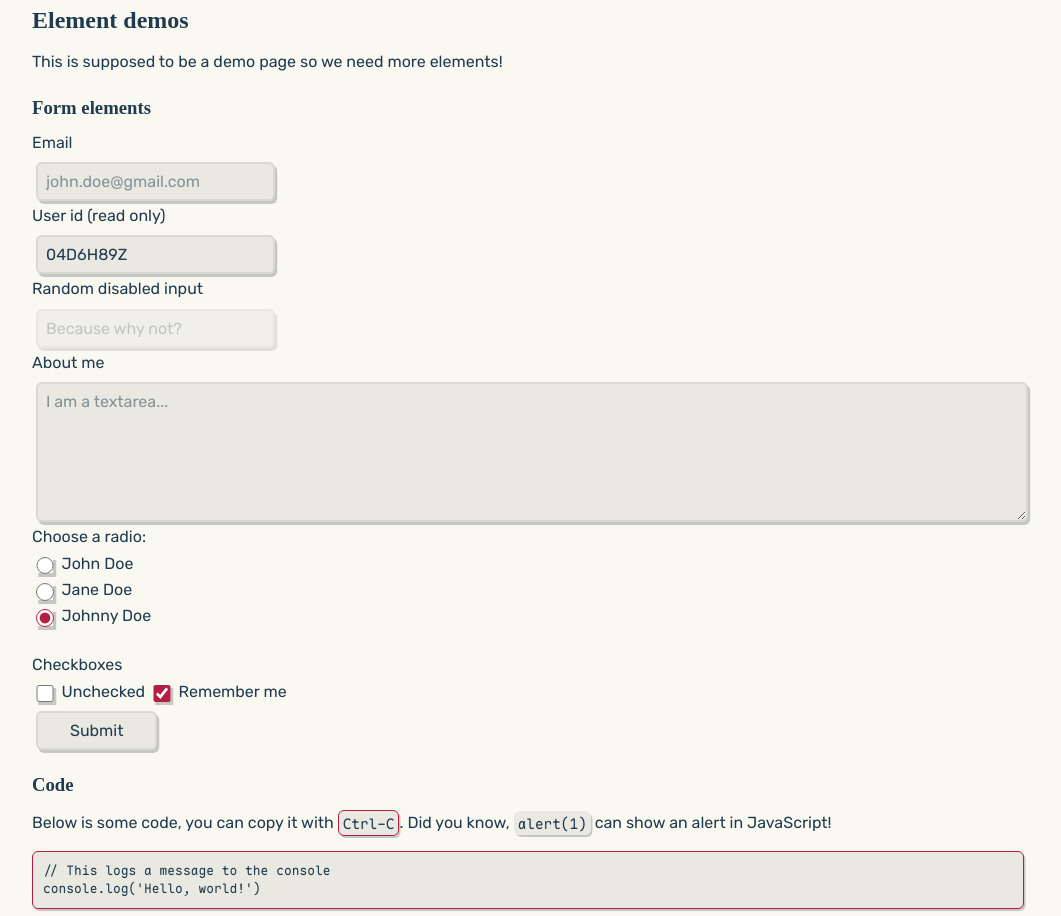
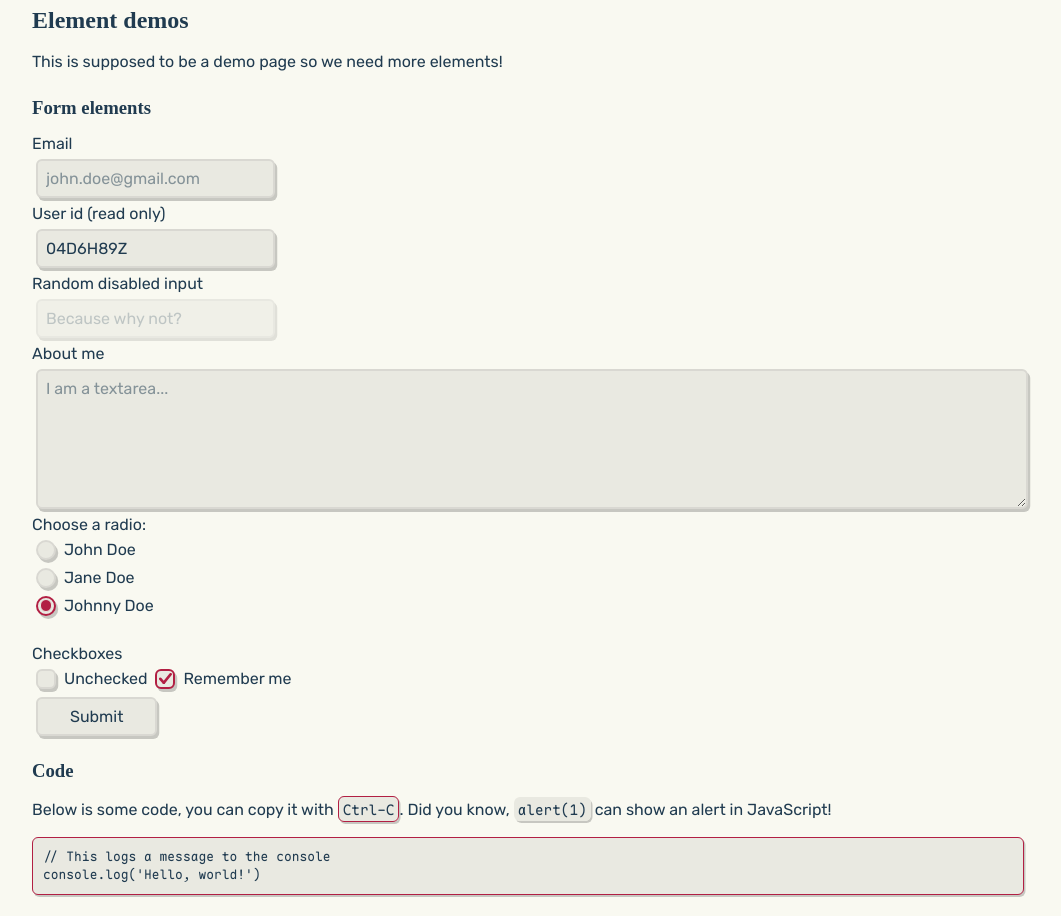
Before and after one commit to kaplanz/recess, a plain HTML site: page index.html in a window 1280 px wide. Shown: the part 500-1416 px from the top of the page, without its empty margins (112-1173 px from the left). Drawn offline with Linux system fonts and the light colour scheme; a web font is replaced by a local one.

Commit message:
feat: update checkbox, radio buttons

```diff
--- a/src/core/form.css
+++ b/src/core/form.css
@@ -35,12 +35,6 @@ input,
 select {
   display: block;
 }
-
-[type="checkbox"],
-[type="radio"] {
-  display: initial;
-}
-
 
 input:not([type="file"]),
 select,
@@ -80,6 +74,10 @@ textarea {
     --shadow: oklch(from var(--accent) l c h / .4);
   }
 
+  &:checked {
+    --border: var(--accent);
+  }
+
   &:disabled {
     cursor: not-allowed;
     opacity: .5;
@@ -116,8 +114,35 @@ input[type="color"] {
 
 input[type="checkbox"],
 input[type="radio"] {
-  height: 1.1em;
-  width: 1.1em;
+  appearance: none;
+  display: inline-block;
+  position: relative;
+
+  width: 1.25em;
+  height: 1.25em;
+
+  &:checked::before {
+    display: block;
+    content: "";
+
+    position: absolute;
+    inset: 10%;
+
+    height: 80%;
+    width: 80%;
+
+    background: var(--border);
+  }
+}
+
+input[type="checkbox"]:checked::before {
+  mask: var(--check) center center / 100% auto no-repeat;
+}
+
+input[type="radio"]:checked::before {
+  border-radius: 100%;
+  border: 1px solid var(--backgd);
+  box-sizing: border-box;
 }
 
 input[type="radio"] {
@@ -125,13 +150,11 @@ input[type="radio"] {
 }
 
 input {
-  vertical-align: top;
+  vertical-align: middle;
 }
 
 label {
   vertical-align: middle;
-  margin-bottom: 4px;
-  display: inline-block;
 }
 
 input:not([type="checkbox"]):not([type="radio"]),
```
Also changed, not shown: src/main.css (+5 -0 lines).
